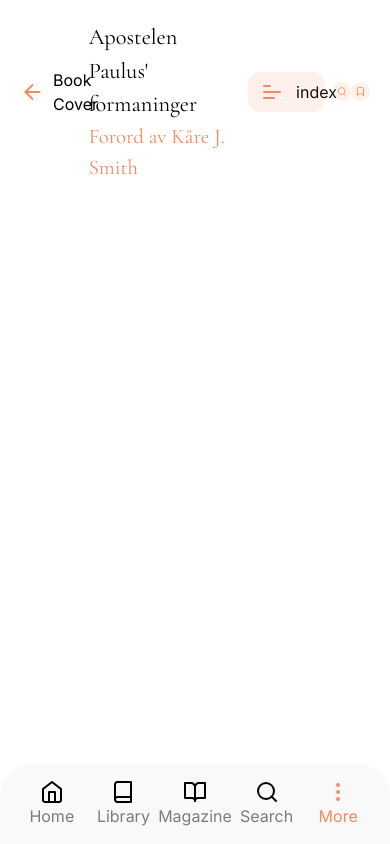
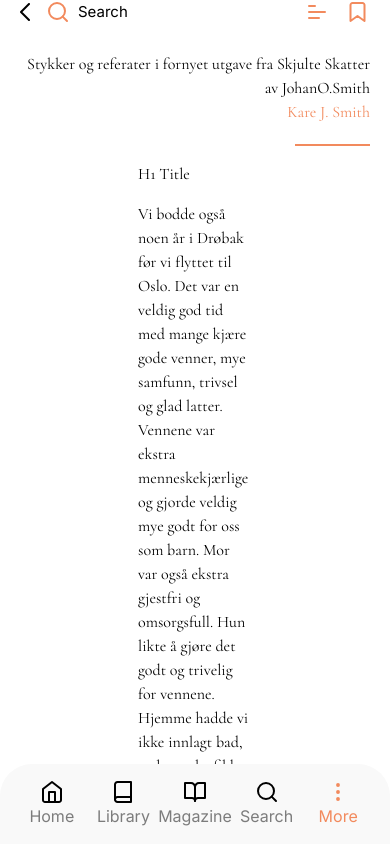
Before and after one commit to besiw/ssf-nextjs-app, a Next.js app: page /en/book in a window 390 px wide. Built offline with nearby package versions, Linux system fonts and the light colour scheme; a web font is replaced by a local one.

Commit message:
手机书本标题BooksTitle

```diff
--- a/app/[locale]/book/page.tsx
+++ b/app/[locale]/book/page.tsx
@@ -7,22 +7,17 @@ import BooksTitle from "./widgets/BooksTitle";
 export default function Home() {
   return (
     <>
-      {/* <MainTemplate
+      <MainTemplate
         scroll
         TopSection={
           <BooksTitle
-            bookTitle="Stykker og referater i fornyet utgave fra Skjulte Skatter av Johan
-			O.Smith"
+            bookTitle="Stykker og referater i fornyet utgave fra Skjulte Skatter av JohanO.Smith"
             bookAuthor="Kare J. Smith"
           />
         }
         LeftColumn={<div />}
         RightColumn={<div />}
         MainSection={<BookContent />}
-      /> */}
-      <BooksTitle
-        bookTitle={"Apostelen Paulus' formaninger "}
-        bookAuthor={"Forord av Kåre J. Smith"}
       />
     </>
   );
--- a/app/[locale]/book/widgets/BooksTitle.tsx
+++ b/app/[locale]/book/widgets/BooksTitle.tsx
@@ -8,6 +8,9 @@ import search from "@/assets/svg/search-light-bg-PrimaryColor.svg";
 import search2 from "@/assets/svg/search-dark-bg-PrimaryColor.svg";
 import bookmark from "@/assets/svg/bookmark-light-bg-round-PrimaryColor.svg";
 import bookmark2 from "@/assets/svg/bookmark-dark-bg-round-PrimaryColor.svg";
+import bookmark3 from "@/assets/svg/bookmark-outline-PrimaryColor.svg";
+import search3 from "@/assets/svg/search-outline-PrimaryColor.svg";
+import chevronleft from "@/assets/svg/chevronleft-outline-black.svg";
 import { useState } from "react";
 import ButtonFilter from "@/components/button/ButtonFilter";
 import ButtonTypeCircle from "@/components/button/ButtonTypeCircle";
@@ -22,7 +25,7 @@ const BooksTitle: React.FC<BooksTitleProps> = ({ bookTitle, bookAuthor }) => {
   const [isActive, setIsActive] = useState(true);
   return (
     <>
-      <div className="flex justify-between items-center px-5 pb-4">
+      <div className="justify-between items-center px-5 pb-4 hidden md:flex">
         <div className="flex">
           <Image src={arrowleft} alt="" />
           <div className=" ml-2">Book Cover</div>
@@ -46,6 +49,32 @@ const BooksTitle: React.FC<BooksTitleProps> = ({ bookTitle, bookAuthor }) => {
           <ButtonTypeCircle svgCategory={bookmark} svgCategory1={bookmark2} />
         </div>
       </div>
+      <div className="px-5 md:hidden">
+        <div className="flex justify-between">
+          <div className="flex items-center ">
+            <Image src={chevronleft} alt="" />
+            <Image src={search3} className="ml-4 mr-2" alt="" />
+            <div className=" text-15px">Search</div>
+          </div>
+          <div className="flex ">
+            <Image src={chartbar} className="mr-4" alt="" />
+            <Image src={bookmark3} alt="" />
+          </div>
+        </div>
+        <div className="pt-7">
+          <div
+            className={`flex justify-end text-10 text-end ${cormorant_Garamond.className}`}>
+            {bookTitle}
+          </div>
+          <div
+            className={`flex justify-end text-PrimaryColor-200 text-10 text-end ${cormorant_Garamond.className}`}>
+            {bookAuthor}
+          </div>
+        </div>
+        <div className="flex justify-end w-full pt-5 pb-4">
+          <div className="border-t-2 border-PrimaryColor-200 flex justify-end w-19"></div>
+        </div>
+      </div>
     </>
   );
 };
--- a/app/[locale]/hidden-treasure/page.tsx
+++ b/app/[locale]/hidden-treasure/page.tsx
@@ -1,5 +1,14 @@
 import BooksAnnotate from "@/components/book/BooksAnnotate/BooksAnnotate";
+import BooksTitle from "../book/widgets/BooksTitle";
 
 export default function Home() {
-  return <BooksAnnotate booksName={""} year={""} moon={""} />;
+  return (
+    <>
+      <BooksAnnotate booksName={""} year={""} moon={""} />
+      <BooksTitle
+        bookTitle={"Apostelen Paulus' formaninger "}
+        bookAuthor={"Forord av Kåre J. Smith"}
+      />
+    </>
+  );
 }
--- a/components/BottomNav.tsx
+++ b/components/BottomNav.tsx
@@ -60,7 +60,7 @@ function Bottoncolum() {
           return (
             <Link key={index} className="items-center m-auto" href={i.path}>
               <div
-                className={`w-16 h-16 rounded-2xl flex flex-col items-center justify-center ${isActive && "md:bg-PrimaryColor-200"}`}>
+                className={`md:hidden w-16 h-16 rounded-2xl flex flex-col items-center justify-center ${isActive && "md:bg-PrimaryColor-200"}`}>
                 <Image
                   src={isActive ? i.imageSrc2 : i.imageSrc}
                   width={"24"}
@@ -73,6 +73,17 @@ function Bottoncolum() {
                   {i.text}
                 </div>
               </div>
+              <div
+                className={`hidden md:flex w-16 h-16 rounded-2xl  flex-col items-center justify-center ${isActive && "md:bg-PrimaryColor-200"}`}>
+                <Image
+                  src={i.imageSrc}
+                  width={"24"}
+                  height={"24"}
+                  alt={i.text}
+                  className="mx-auto"
+                />
+                <div className={`text-center text-10 `}>{i.text}</div>
+              </div>
             </Link>
           );
         })}
--- a/tailwind.config.ts
+++ b/tailwind.config.ts
@@ -100,6 +100,7 @@ const config: Config = {
       "9xl": "9.6rem",
       "10xl": "12.8rem",
       "8": "0.8rem",
+      "15px": "15px",
       "10": "1rem",
       "11": "1.1rem",
       "11.5": "1.125rem",
```
Also changed, not shown: assets/svg/bookmark-outline-PrimaryColor.svg (added), assets/svg/chevronleft-outline-black.svg (added).
